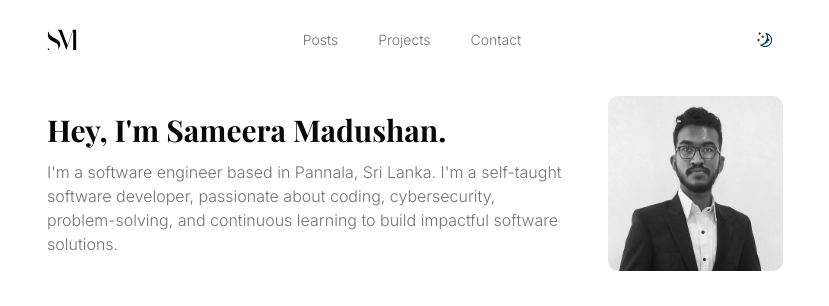
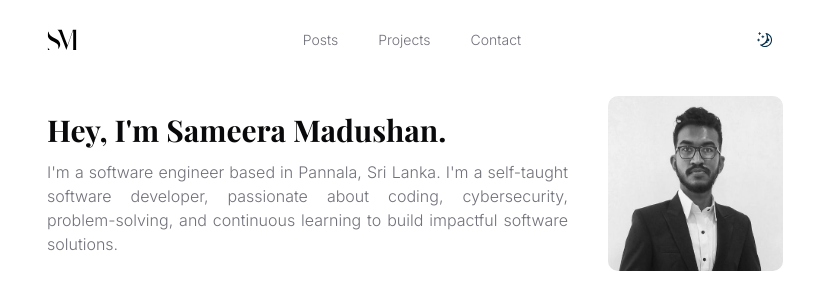
Before and after one commit to sameera-madushan/Personal-Website, a Next.js app: page / in a window 1280 px wide. Shown: the top 306 px of the page, without its empty margins (225-1054 px from the left). Built offline with nearby package versions, Linux system fonts and the light colour scheme; a web font is replaced by a local one.

Commit message:
Justify bio text for better readability

```diff
--- a/components/intro.tsx
+++ b/components/intro.tsx
@@ -6,7 +6,7 @@ export default function Intro() {
     <section className='flex flex-col-reverse items-start gap-x-10 gap-y-4 pb-24 md:flex-row md:items-center'>
       <div className='mt-2 flex-1 md:mt-0'>
         <h1 className='title no-underline'>Hey, I&#39;m Sameera Madushan.</h1>
-        <p className='mt-3 font-light text-muted-foreground'>
+        <p className='mt-3 font-light text-muted-foreground text-justify'>
           I&#39;m a software engineer based in Pannala, Sri Lanka. I&#39;m
           a self-taught software developer, passionate about coding,
           cybersecurity, problem-solving, and continuous learning to build impactful software solutions.
```
